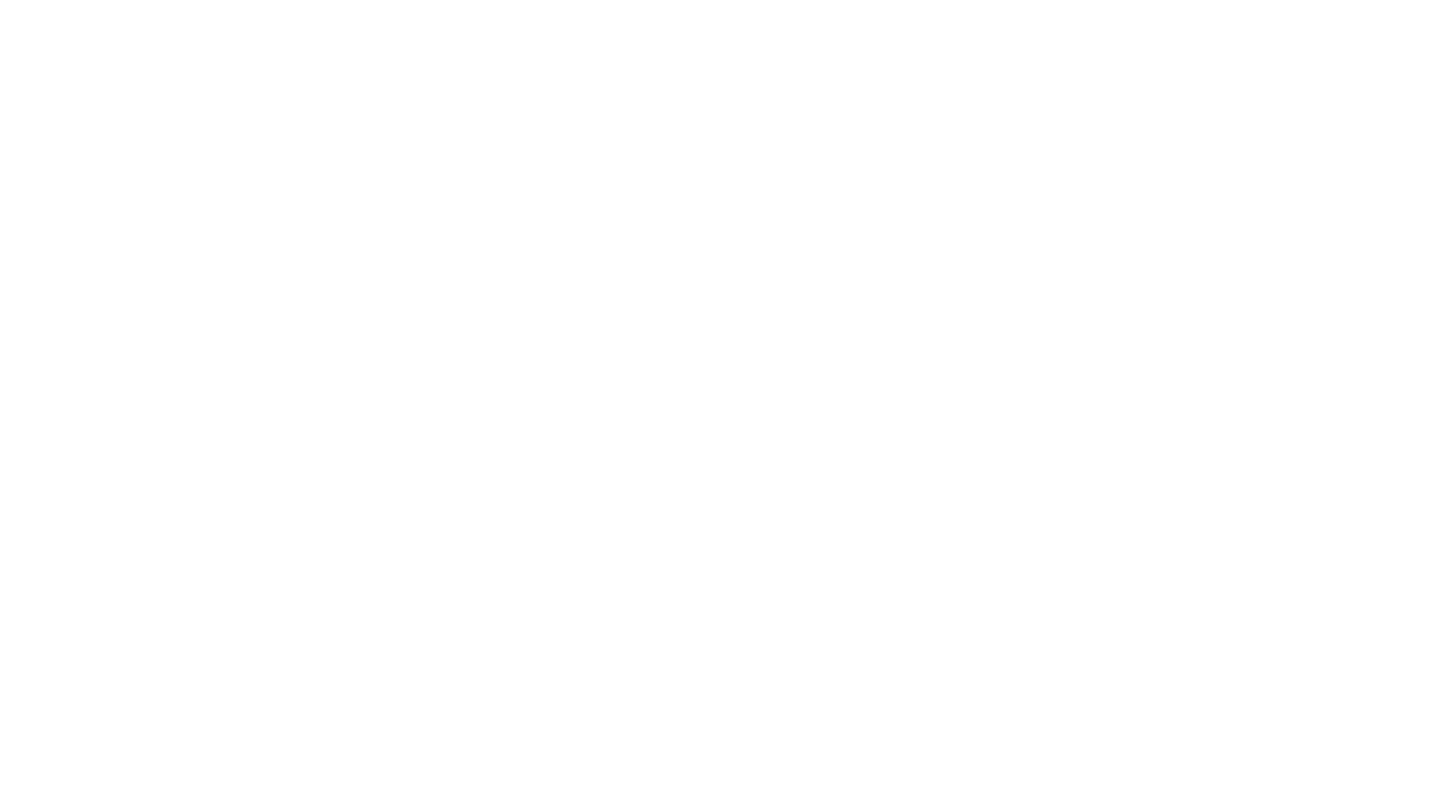
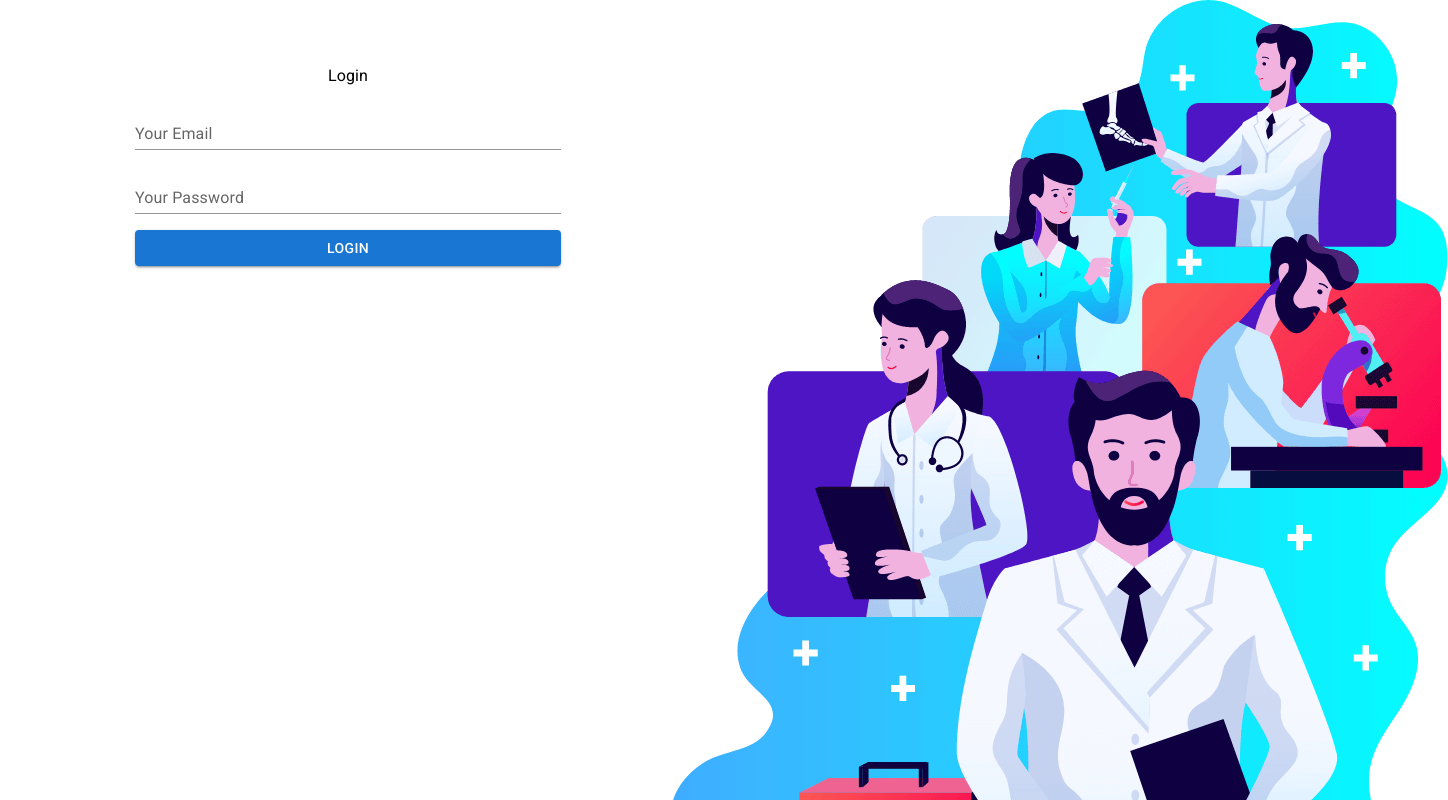
Before and after one commit to ra-hul/doctors-portal-client, a React (Create React App) app: page /login in a window 1280 px wide. Before the commit this address had no page. Shown: the top 800 px of the page, 1448 px wide, since content can reach past the window. Built offline with nearby package versions, Linux system fonts and the light colour scheme.

Commit message:
login section added

```diff
--- a/src/App.js
+++ b/src/App.js
@@ -2,17 +2,17 @@
 import { BrowserRouter as Router, Routes, Route } from "react-router-dom";
 import Home from "./Pages/Home/Home/Home";
 import Appointment from "./Pages/Appointment/Appointment/Appointment";
+import Login from "./Pages/Login/Login/Login";
 
 function App() {
   return (
     <div className="App">
       <Router>
         <Routes>
-          <Route path="/appointment" element={<Appointment />}>
-            {" "}
-          </Route>
+          <Route path="/appointment" element={<Appointment />}></Route>
+          <Route path="/login" element={<Login />}></Route>
           <Route path="/home" element={<Home />}></Route>
-          <Route path="/" element={<Home />}></Route>
+          <Route exact path="/" element={<Home />}></Route>
         </Routes>
       </Router>
     </div>
--- /dev/null
+++ b/src/Pages/Login/Login/Login.js
@@ -0,0 +1,62 @@
+import { Button, Container, Grid, TextField, Typography } from "@mui/material";
+import React, { useState } from "react";
+import login from "../../../images/login.png";
+
+const Login = () => {
+  const [loginData, setloginData] = useState({});
+
+  const handleOnChange = (e) => {
+    const field = e.target.name;
+    const value = e.target.value;
+    const newLoginData = { ...loginData };
+    newLoginData[field] = value;
+    setloginData(newLoginData);
+  };
+  const handleLoginSubmit = (e) => {
+    alert("hello");
+    e.preventDefault();
+  };
+  return (
+    <Container>
+      <Grid container spacing={2}>
+        <Grid item sx={{ mt: 8 }} xs={12} md={6}>
+          <Typography variant="body1" gutterBottom>
+            Login
+          </Typography>
+          <form onSubmit={handleLoginSubmit}>
+            <TextField
+              sx={{ width: "75%", m: 1 }}
+              id="standard-basic"
+              label="Your Email"
+              name="email"
+              onChange={handleOnChange}
+              variant="standard"
+            />
+            <TextField
+              sx={{ width: "75%", m: 1 }}
+              id="standard-password-input"
+              label="Your Password"
+              name="password"
+              onChange={handleOnChange}
+              type="password"
+              autoComplete="current-password"
+              variant="standard"
+            />
+            <Button
+              variant="contained"
+              type="submit"
+              sx={{ width: "75%", m: 1 }}
+            >
+              Login
+            </Button>
+          </form>
+        </Grid>
+        <Grid item xs={12} md={6}>
+          <img style={{}} src={login}></img>
+        </Grid>
+      </Grid>
+    </Container>
+  );
+};
+
+export default Login;
--- a/src/Pages/Shared/Navigation/Navigation.js
+++ b/src/Pages/Shared/Navigation/Navigation.js
@@ -6,7 +6,7 @@
 import Button from "@mui/material/Button";
 import IconButton from "@mui/material/IconButton";
 import MenuIcon from "@mui/icons-material/Menu";
-import { Link } from "react-router-dom";
+import { Link, NavLink } from "react-router-dom";
 
 const Navigation = () => {
   return (
@@ -28,7 +28,9 @@
           <Link to="/appointment">
             <Button color="inherit">Appointment</Button>
           </Link>
-          <Button color="inherit">Login</Button>
+          <Link to="/login">
+            <Button color="inherit">Login</Button>
+          </Link>
         </Toolbar>
       </AppBar>
     </Box>
```
